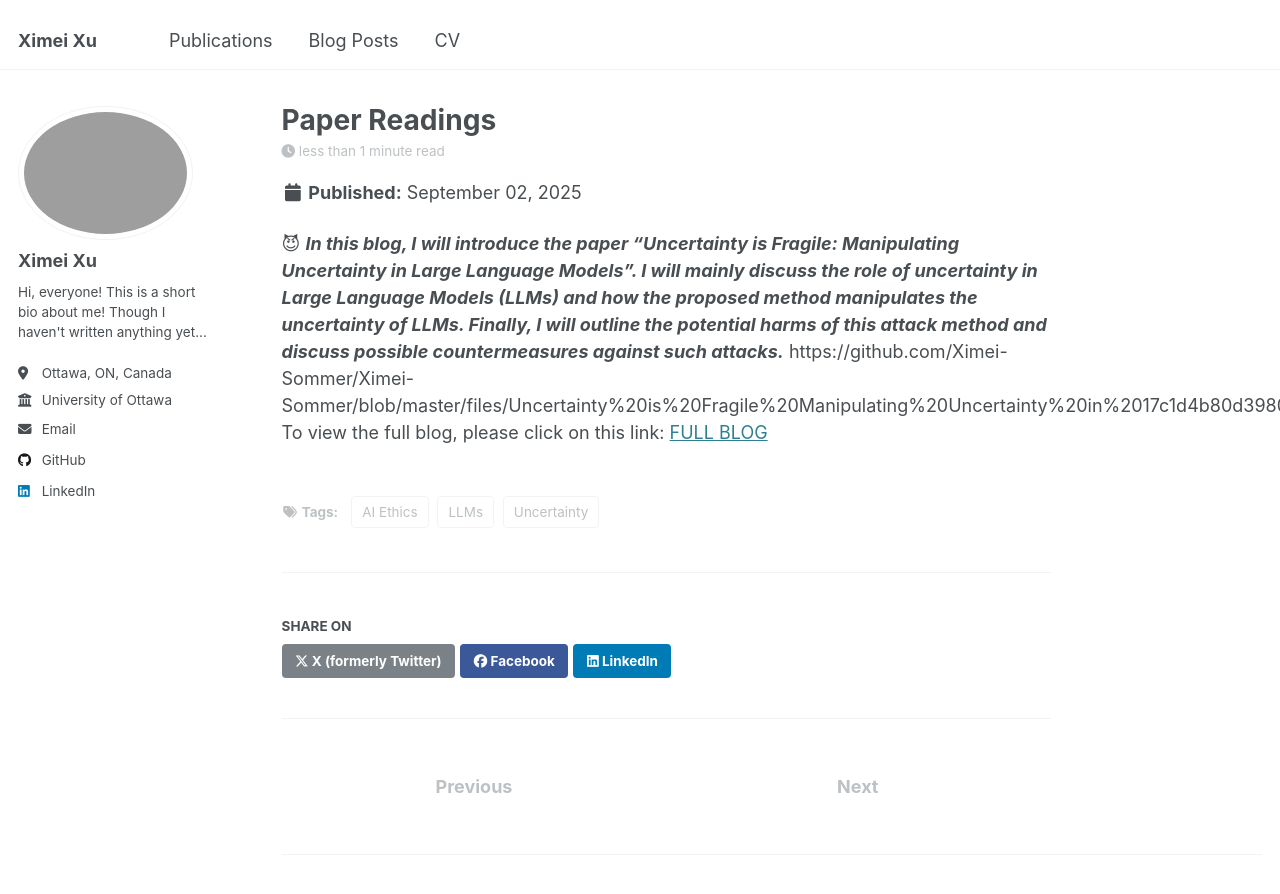
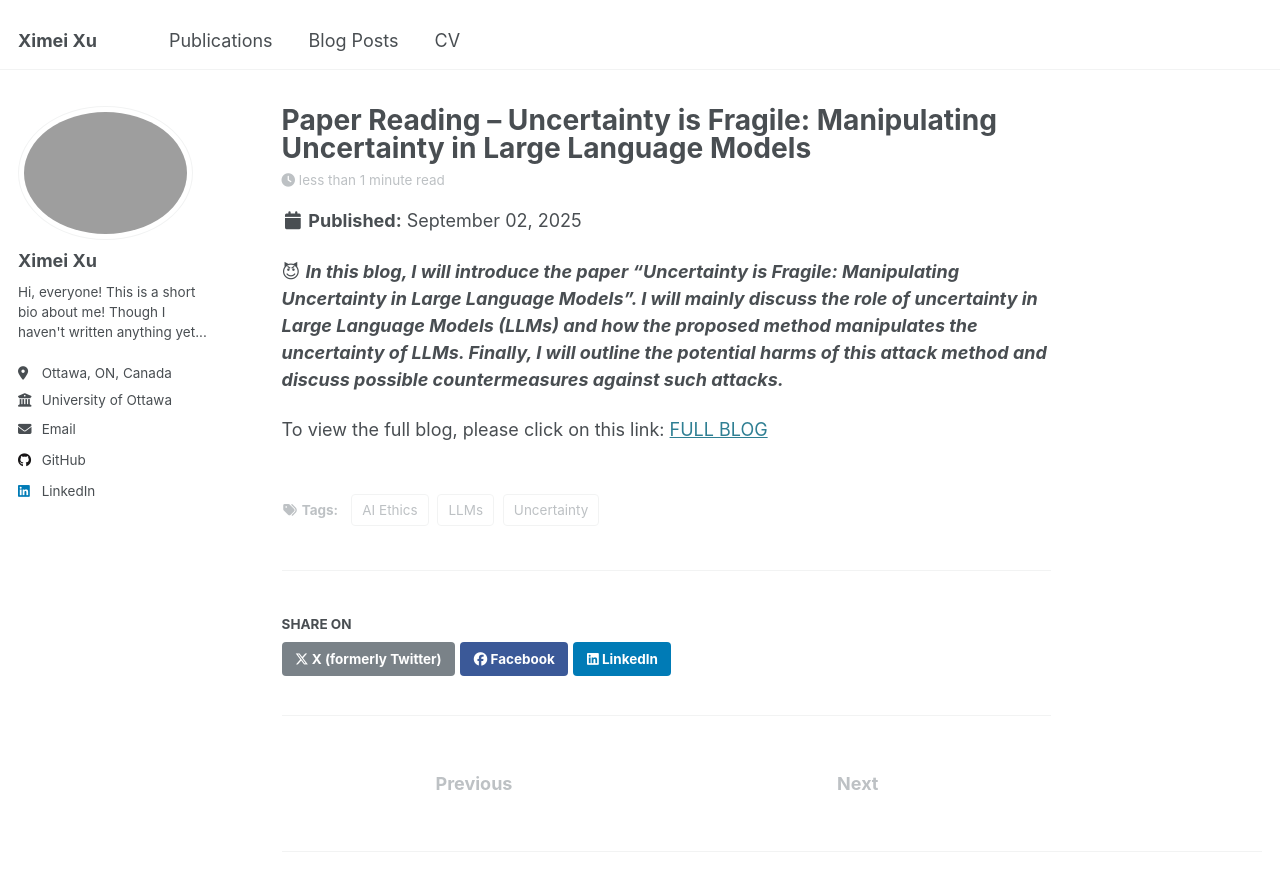
Before and after one commit to Ximei-Sommer/Ximei-Sommer, a Jekyll site: the page built from _posts/2025-09-02-blog-post-7.md, in a window 1280 px wide and 900 px high. Shown: the top 894 px of the window. Built offline with Jekyll 4.4.1, drawn with Linux system fonts in a browser that asks for light colours.

Commit message:
Update 2025-09-02-blog-post-7.md

```diff
--- a/_posts/2025-09-02-blog-post-7.md
+++ b/_posts/2025-09-02-blog-post-7.md
@@ -1,5 +1,5 @@
 ---
-title: 'Paper Readings'
+title: 'Paper Reading – Uncertainty is Fragile: Manipulating Uncertainty in Large Language Models'
 date: 2025-09-02
 permalink: /posts/2025/09/Paper-Reading-5/
 tags:
@@ -8,5 +8,5 @@ tags:
   - AI Ethics
 ---
 😈 ***In this blog, I will introduce the paper "Uncertainty is Fragile: Manipulating Uncertainty in Large Language Models". I will mainly discuss the role of uncertainty in Large Language Models (LLMs) and how the proposed method manipulates the uncertainty of LLMs. Finally, I will outline the potential harms of this attack method and discuss possible countermeasures against such attacks.***
-https://github.com/Ximei-Sommer/Ximei-Sommer/blob/master/files/Uncertainty%20is%20Fragile%20Manipulating%20Uncertainty%20in%2017c1d4b80d398032aa56e97abef4f4eb.html
+
 To view the full blog, please click on this link: [FULL BLOG](https://ximei-sommer.github.io/Ximei-Sommer//files/Uncertainty%20is%20Fragile%20Manipulating%20Uncertainty%20in%2017c1d4b80d398032aa56e97abef4f4eb.html)
```
